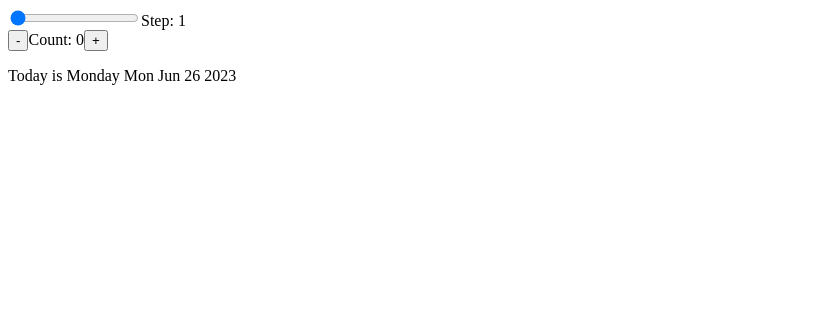
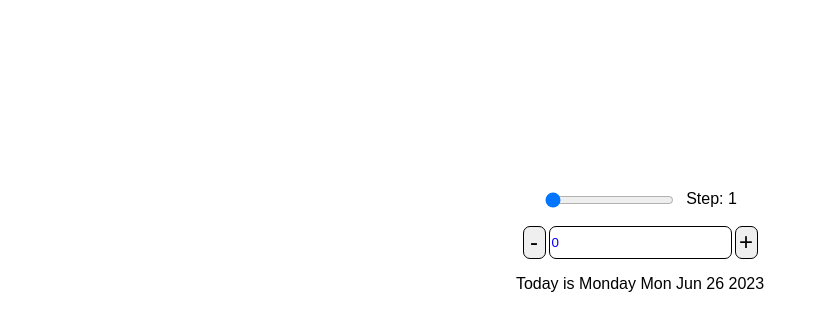
Before and after one commit to dngoyb/date-counter, a React (Vite) app: page / in a window 1280 px wide. Shown: the top 330 px of the page, without its empty margins (0-819 px from the left). Built offline with nearby package versions, Linux system fonts and the light colour scheme.

Commit message:
added a bit of css

```diff
--- /dev/null
+++ b/src/App.css
@@ -0,0 +1,37 @@
+.container {
+	display: flex;
+	flex-direction: column;
+	align-items: center;
+	justify-content: center;
+	font-family: sans-serif;
+	margin: 15%;
+}
+
+.step-div {
+	display: flex;
+	gap: 10px;
+	margin-bottom: 16px;
+}
+
+.count-div {
+	display: flex;
+	gap: 3px;
+}
+
+.count-div input {
+	color: blue;
+	border-radius: 7px;
+	border: 1px solid black;
+}
+
+button {
+	border-radius: 7px;
+	border: 1px solid black;
+	width: 23px;
+	height: 33px;
+	display: flex;
+	align-items: center;
+	justify-content: center;
+	font-size: 1.5rem;
+	cursor: pointer;
+}
--- a/src/App.jsx
+++ b/src/App.jsx
@@ -1,4 +1,5 @@
 import { useState } from 'react';
+import './App.css';
 
 function App() {
 	const [step, setStep] = useState(1);
@@ -24,9 +25,13 @@ function App() {
 	const handleCountPlus = () => {
 		setCount((prev) => count + step);
 	};
+
+	const handleCounts = (e) => {
+		setCount((count) => Number(e.target.value));
+	};
 	return (
-		<>
-			<div>
+		<div className='container'>
+			<div className='step-div'>
 				<input
 					type='range'
 					min={1}
@@ -36,9 +41,9 @@ function App() {
 				/>
 				<span>Step: {step}</span>
 			</div>
-			<div>
+			<div className='count-div'>
 				<button onClick={handleCountMinus}>-</button>
-				<span>Count: {count}</span>
+				<input type='text' value={count} onChange={handleCounts} />
 				<button onClick={handleCountPlus}>+</button>
 			</div>
 			{count === 0 ? (
@@ -48,7 +53,7 @@ function App() {
 					{count} days from today is {date.toDateString()}
 				</p>
 			)}
-		</>
+		</div>
 	);
 }
 
--- a/src/index.css
+++ b/src/index.css
@@ -1,3 +1,8 @@
+* {
+	margin: 0;
+	padding: 0;
+	box-sizing: border-box;
+}
 :root {
 	font-family: Inter, system-ui, Avenir, Helvetica, Arial, sans-serif;
 	line-height: 1.5;
```
Lines whose indentation alone changed are shown as unchanged.
